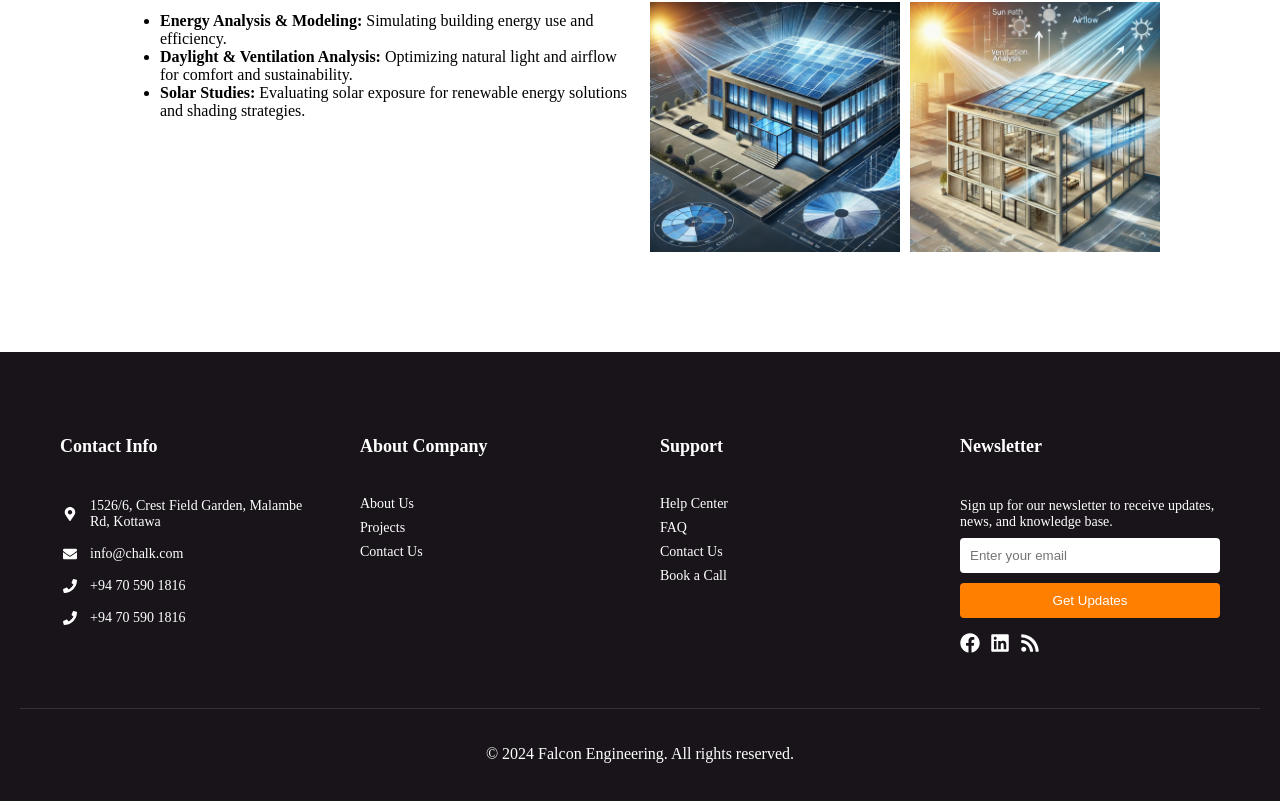
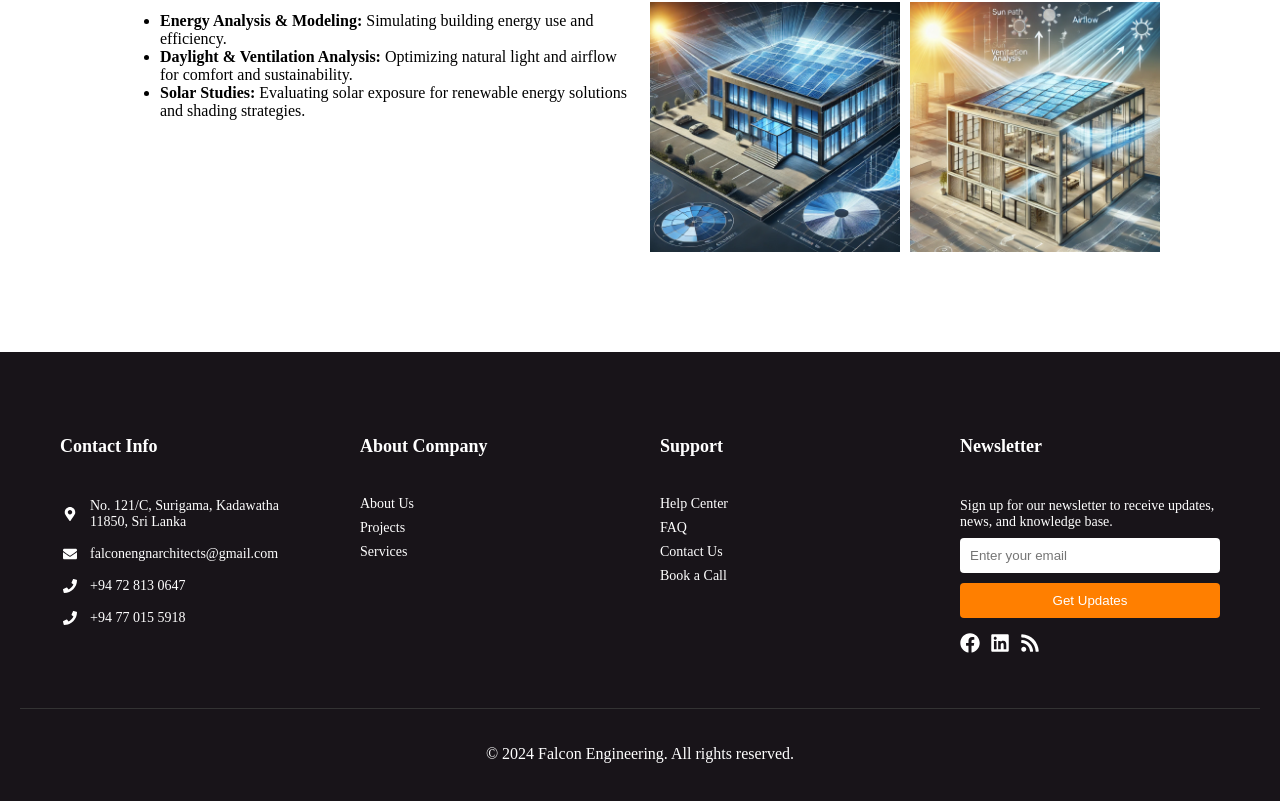
Before and after one commit to chandima-dev/portfolio-, a React (Vite) app: page /services in a window 1280 px wide. Shown: the part 4203-5004 px from the top of the page. Built offline with nearby package versions, Linux system fonts and the light colour scheme.

Commit message:
update footer details

```diff
--- a/package.json
+++ b/package.json
@@ -15,6 +15,7 @@
     "@emotion/styled": "^11.13.0",
     "@mui/icons-material": "^6.1.2",
     "@mui/material": "^6.1.2",
+    "@types/react-icons": "^3.0.0",
     "flowbite-react": "^0.10.2",
     "react": "^18.3.1",
     "react-awesome-reveal": "^4.2.14",
--- a/src/components/Footer/Footer.jsx
+++ b/src/components/Footer/Footer.jsx
@@ -1,38 +1,47 @@
 import styles from './Footer.module.css';  // Ensure you have the CSS module set up
 import { FaMapMarkerAlt, FaEnvelope, FaPhone, FaFacebook, FaLinkedin, FaRss } from 'react-icons/fa';
+import { Link } from 'react-router-dom';
 
 const Footer = () => {
+  const handleLinkClick = () => {
+    // Custom link click handler logic if needed
+    console.log('Link clicked');
+  };
+
   return (
     <footer className={styles.footer}>
       <div className={styles.footerContent}>
         <div className={styles.footerSection}>
           <h4>Contact Info</h4>
-          <br></br>
-          <p><FaMapMarkerAlt /> 1526/6, Crest Field Garden, Malambe Rd, Kottawa</p>
-          <p><FaEnvelope /> <a href="mailto:info@chanlk.com">info@chalk.com</a></p>
-          <p><FaPhone /> <a href="tel:+94705901816">+94 70 590 1816</a></p>
-          <p><FaPhone /> <a href="tel:+94705901816">+94 70 590 1816</a></p>
+          <br />
+          <p><FaMapMarkerAlt /> No. 121/C, Surigama, Kadawatha 11850, Sri Lanka</p>
+          <p><FaEnvelope /> <a href="mailto:falconengnarchitects@gmail.com">falconengnarchitects@gmail.com</a></p>
+          <p><FaPhone /> <a href="tel:+94728130647">+94 72 813 0647</a></p>
+          <p><FaPhone /> <a href="tel:+94770155918">+94 77 015 5918</a></p>
         </div>
+
         <div className={styles.footerSection}>
           <h4>About Company</h4>
           <ul>
-            <li><a href="#about">About Us</a></li>
-            <li><a href="#projects">Projects</a></li>
-            <li><a href="#services">Contact Us</a></li>
+            <li><Link to="/aboutus" onClick={handleLinkClick}>About Us</Link></li>
+            <li><Link to="/projects" onClick={handleLinkClick}>Projects</Link></li>
+            <li><Link to="/services" onClick={handleLinkClick}>Services</Link></li>
           </ul>
         </div>
+
         <div className={styles.footerSection}>
           <h4>Support</h4>
           <ul>
-            <li><a href="#help">Help Center</a></li>
-            <li><a href="#faq">FAQ</a></li>
-            <li><a href="#contact">Contact Us</a></li>
-            <li><a href="#book">Book a Call</a></li>
+            <li><Link to="/contactus" onClick={handleLinkClick}>Help Center</Link></li>
+            <li><Link to="/contactus" onClick={handleLinkClick}>FAQ</Link></li>
+            <li><Link to="/contactus" onClick={handleLinkClick}>Contact Us</Link></li>
+            <li><Link to="/contactus" onClick={handleLinkClick}>Book a Call</Link></li>
           </ul>
         </div>
+
         <div className={styles.footerSection}>
           <h4 className={styles.newsletterTitle}>Newsletter</h4>
-          <br></br>
+          <br />
           <p>Sign up for our newsletter to receive updates, news, and knowledge base.</p>
           <form className={styles.newsletterForm}>
             <input type="email" placeholder="Enter your email" required />
@@ -45,6 +54,7 @@ const Footer = () => {
           </div>
         </div>
       </div>
+
       <div className={styles.copyright}>
         <p>&copy; {new Date().getFullYear()} Falcon Engineering. All rights reserved.</p>
       </div>
```
Also changed, not shown: 1 other file (tests, documents, lock files or other folders).
